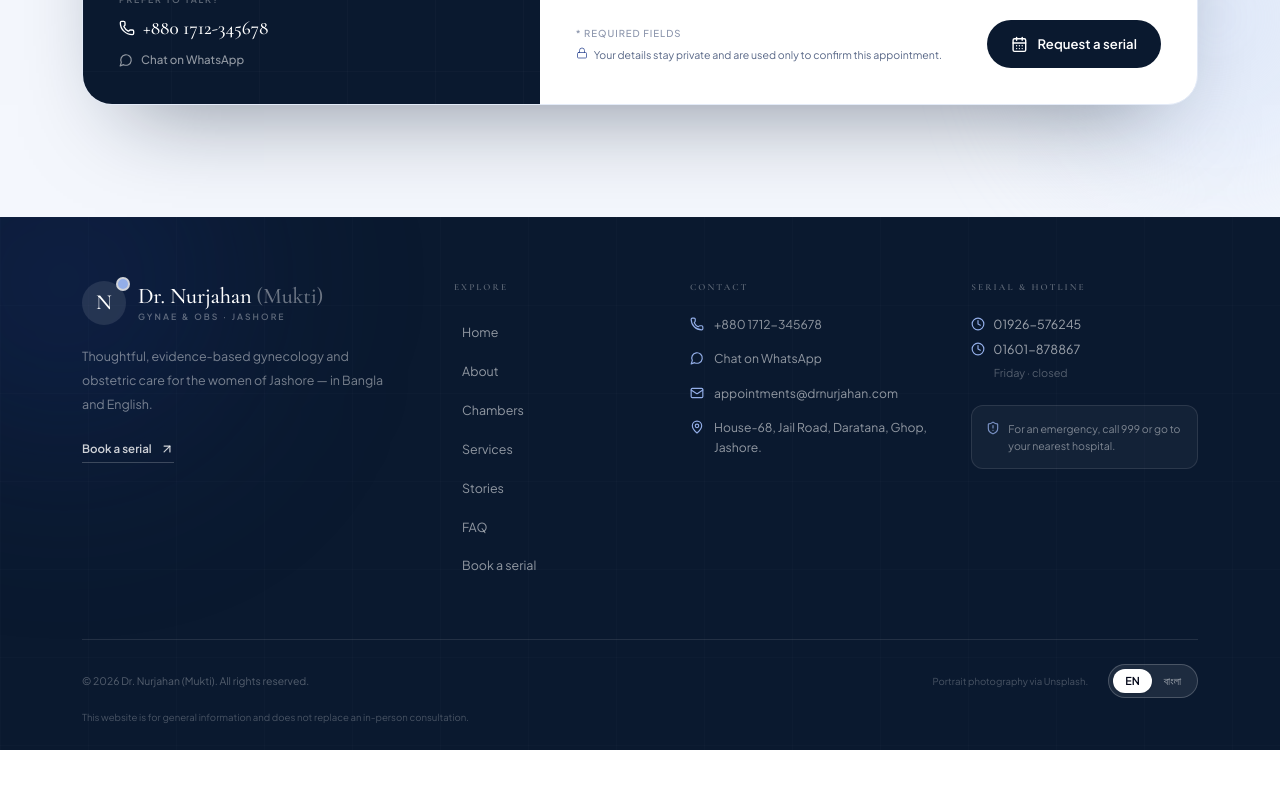
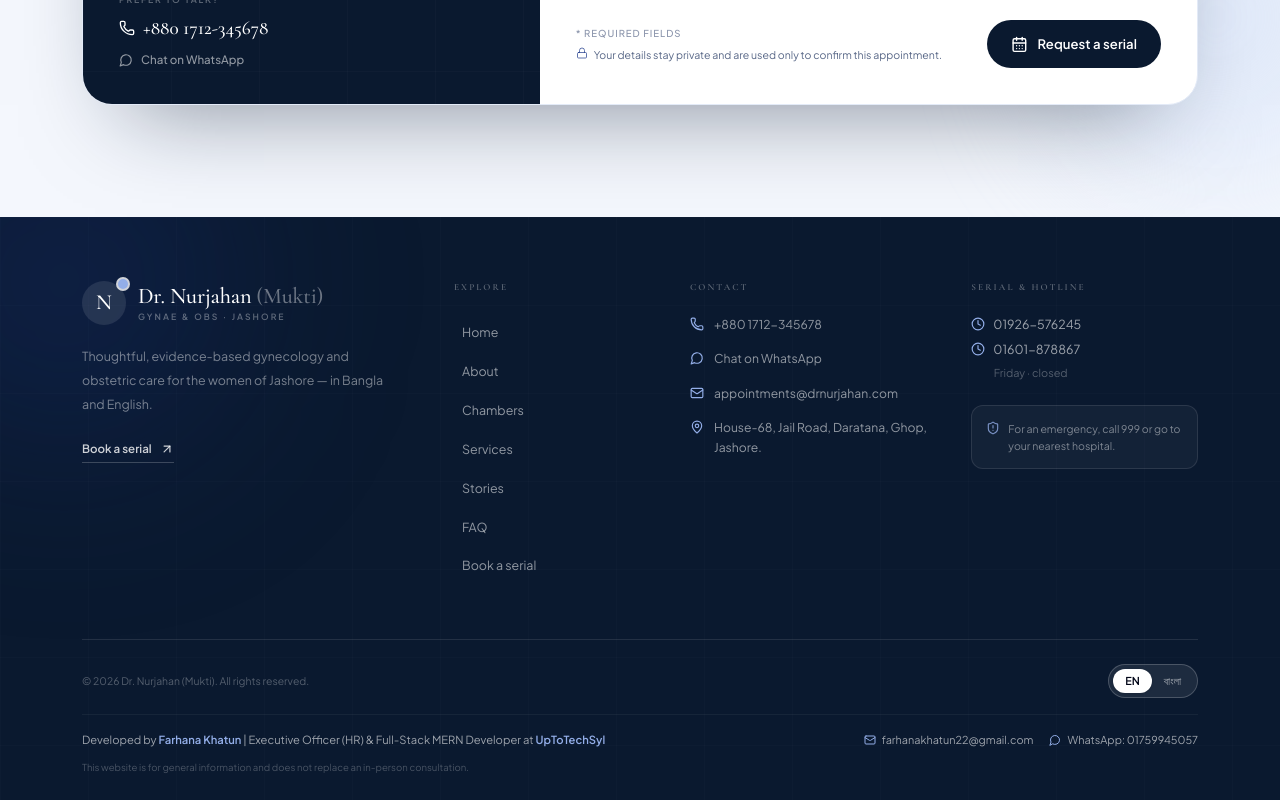
Before and after one commit to Farhana57/dr-nurjahan-portfolio, a React (Vite) app: page / in a window 1280 px wide. Shown: the part 6362-7162 px from the top of the page. Before the commit the page ends 7112 px from the top, so only its background shows below. Built offline with nearby package versions, Linux system fonts and the light colour scheme.

Commit message:
Update footer with UpToTechSyl developer credits and contact details

```diff
--- a/src/components/Footer.tsx
+++ b/src/components/Footer.tsx
@@ -154,18 +154,40 @@ export function Footer() {
           </div>
         </div>
 
+        {/* Developer Credit & Copyright Section */}
         <div className="border-t border-white/10 py-6">
           <div className="flex flex-col gap-4 sm:flex-row sm:items-center sm:justify-between">
             <p className="text-[0.65rem] text-white/30">
               © {year} {t.brand.name} {t.brand.alias}. {t.footer.rights}
             </p>
             <div className="flex flex-wrap items-center gap-x-5 gap-y-3">
-              <span className="text-[0.6rem] text-white/25">
-                {t.footer.credit}
-              </span>
               <LangSwitch tone="dark" />
             </div>
           </div>
+
+          {/* UpToTechSyl Developer Credit & Professional Info */}
+          <div className="mt-4 pt-4 border-t border-white/5 flex flex-col md:flex-row md:items-center md:justify-between gap-3 text-[0.7rem] text-white/60">
+            <div>
+              Developed by <span className="font-semibold text-royal-300">Farhana Khatun</span> | Executive Officer (HR) & Full-Stack MERN Developer at <span className="font-semibold text-royal-300">UpToTechSyl</span>
+            </div>
+            <div className="flex flex-wrap items-center gap-4 text-[0.68rem]">
+              <a
+                href="mailto:farhanakhatun22@gmail.com"
+                className="hover:text-white transition-colors flex items-center gap-1.5"
+              >
+                <Mail className="h-3 w-3 text-royal-300" /> farhanakhatun22@gmail.com
+              </a>
+              <a
+                href="https://wa.me/8801759945057"
+                target="_blank"
+                rel="noreferrer"
+                className="hover:text-white transition-colors flex items-center gap-1.5"
+              >
+                <MessageCircle className="h-3 w-3 text-royal-300" /> WhatsApp: 01759945057
+              </a>
+            </div>
+          </div>
+
           <p className="mt-3 max-w-3xl text-[0.6rem] leading-relaxed text-white/25">
             {t.footer.disclaimer}
           </p>
```
Also changed, not shown: src/styles/fonts/font-01.woff2 (deleted).
